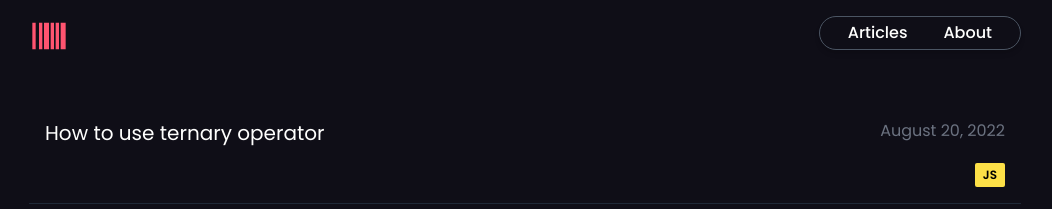
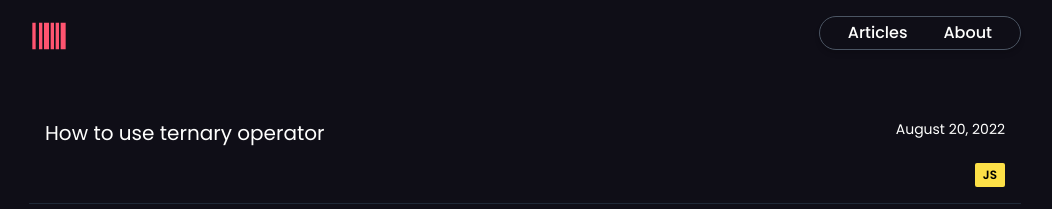
Before and after one commit to o-louis/Blog, a Next.js app: page /articles in a window 1280 px wide. Shown: the top 209 px of the page, without its empty margins (115-1167 px from the left). Built offline with nearby package versions, Linux system fonts and the light colour scheme.

Commit message:
refactor: Change hover style for list articles

```diff
--- a/package.json
+++ b/package.json
@@ -7,7 +7,8 @@
     "lint": "eslint \"./**/*.{js,jsx,ts,tsx}\"",
     "lint:fix": "eslint --fix \"./**/*.{js,jsx,ts,tsx}\"",
     "prettier": "prettier --check . --config .prettierrc",
-    "prettier:fix": "prettier --write . --config .prettierrc"
+    "prettier:fix": "prettier --write . --config .prettierrc",
+    "format": "npm run lint:fix && npm run prettier:fix"
   },
   "dependencies": {
     "date-fns": "^2.29.1",
--- a/pages/articles.tsx
+++ b/pages/articles.tsx
@@ -1,5 +1,5 @@
+import { GetStaticProps } from 'next';
 import Link from 'next/link';
-import { GetStaticProps } from 'next';
 import { getSortedPostsData } from '../lib/posts';
 
 import Date from '../components/Date';
@@ -33,12 +33,12 @@ export default function Articles({ allPostsData }: Props) {
         {allPostsData.map(({ id, date, title, tags }) => (
           <article
             key={id}
-            className="flex flex-col py-4 px-4 border-b border-gray-800 hover:text-tertiary"
+            className="flex flex-col py-4 px-4 border-b border-gray-800 hover:bg-white hover:text-black"
           >
             <Link href={`/articles/${id}`}>
               <a className="flex justify-between align-center">
                 <span className="text-xl">{title}</span>
-                <Date dateString={date} className="text-md text-gray-500" />
+                <Date dateString={date} className="text-sm" />
               </a>
             </Link>
             <ul className="mt-4 self-end flex gap-x-2">
```
